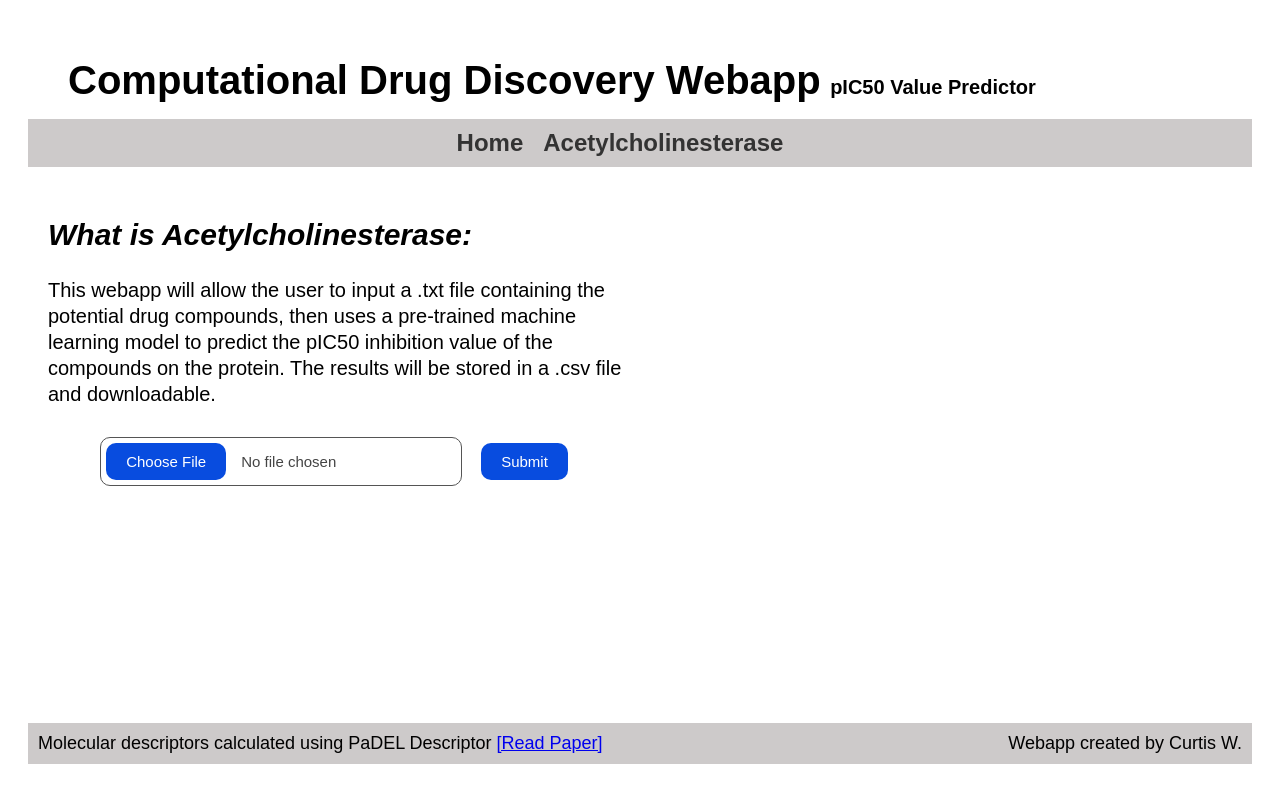
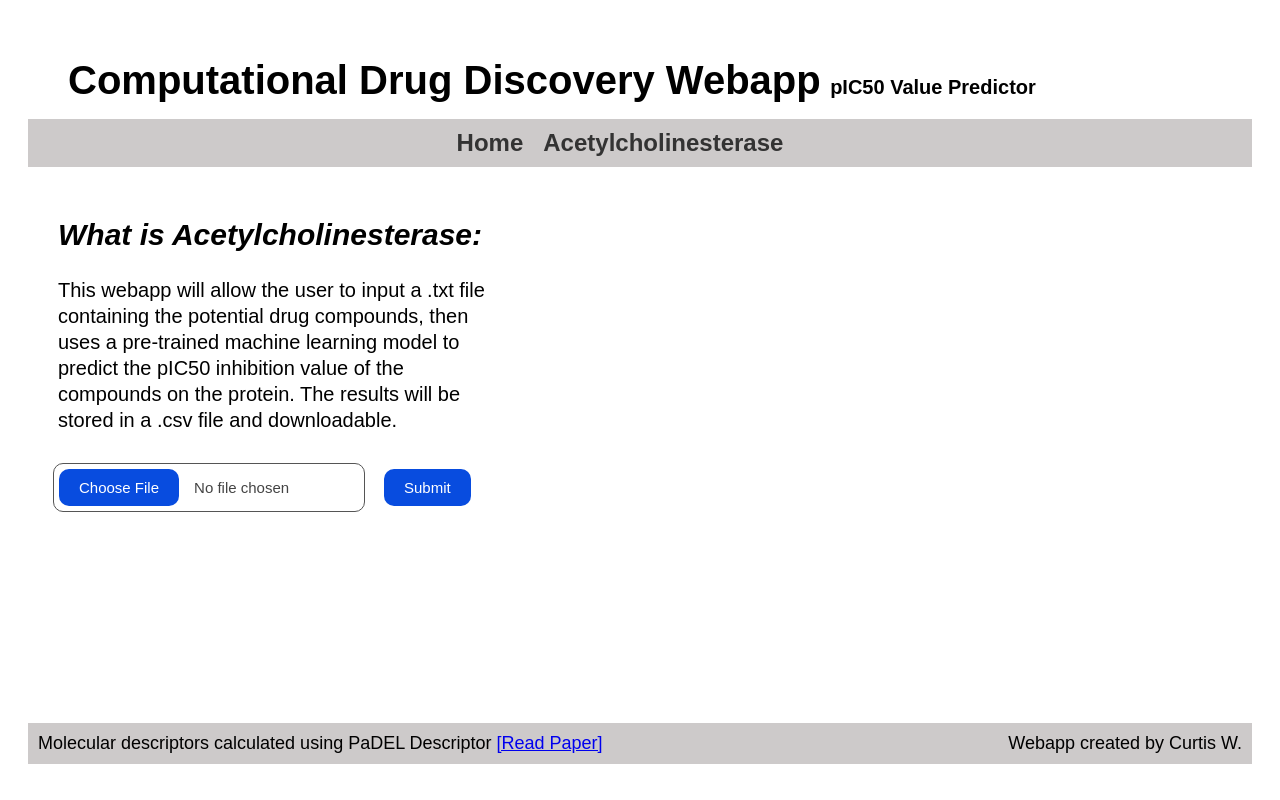
Before and after one commit to Curtis-Wu/Computational-Drug-Discovery-Webapp, a Flask app: page /acetylcholinesterase/ in a window 1280 px wide. Run offline with Flask 3, Linux system fonts and the light colour scheme.

Commit message:
updated df display and css

```diff
--- a/app.py
+++ b/app.py
@@ -29,11 +29,11 @@ def acetylcho():
         file = request.files['file']
         filename = file.filename
         if file and allowed_file(filename):
-            upload = Upload(filename=filename,data = file.read())
-            df = model_predict(upload.data.decode("utf-8"))
-            return render_template('acetylcho.html',success_message = 'File successfully uploaded!',table_data = df)
+            df = model_predict(file.read().decode("utf-8")).sort_values('Predicted IC50 value (nM)')
+            upload = Upload(filename=filename,data = df)
+            return render_template('acetylcho.html',success_message = 'File successfully uploaded!',headings = list(df),data = df.values.tolist())
         else:
-            error_message = 'Please upload a correct file(.txt)!'
+            error_message = 'Please upload a correct file (.txt)!'
             return render_template('acetylcho.html', error_message=error_message)
     return render_template('acetylcho.html',error_message='')
 
--- a/models/acetylcholinesterase/utils.py
+++ b/models/acetylcholinesterase/utils.py
@@ -29,6 +29,7 @@ def model_predict(compounds_list):
     return df1
 
 if __name__ == '__main__':
+    # testing purpose
     my_str = "CHEMBL133897 CHEMBL336398 CHEMBL336398"
     my_list = list(my_str.split(' '))
     res = model_predict(my_list)
--- a/static/acetylcho.css
+++ b/static/acetylcho.css
@@ -4,18 +4,18 @@
   }
 
   .intro-block{
-    margin-left: 10px;
-    /* margin-right: 40px; */
+    margin-left: 20px;
+    margin-right: 30px;
     padding: 10px;
     font-family: Arial, Helvetica, sans-serif;
   }
 
 .upload-block{
-    text-align: center;
+  margin-left: 25px;
 }
 
 input[type=file] {
-    width: 350px;
+    width: 300px;
     max-width: 100%;
     color: #444;
     padding: 5px;
@@ -57,7 +57,7 @@ button:hover {
 }
 
 
-  h2{
+h2{
     font-size:30px;
 }
 p{
@@ -67,19 +67,37 @@ p{
 
 .left-block{
     flex:1;
-    float: left; width: 50%
+    float: left;
+    max-width: 500px;
+    /* width: 30% */
 }
 .right-block{
     flex:1;
     height: 500px;
-    float: right; width: 50%
+    float: right;
+    /* width: 70% */
 }
 
 .message-block{
   height: 25px;
-  text-align: center;
   margin-top: 25px;
   font-size: 20px;
   font-family: Arial, Helvetica, sans-serif;
   font-weight: bold;
+  margin-left: 30px;
 }
+
+.table_row:nth-child(odd){
+  background-color: #e5e5e5;
+}
+.table_cell{
+  padding: 10px;
+}
+.table{
+  font-family: Arial, Helvetica, sans-serif;
+  border-spacing: 0;
+  align-content: center;
+  font-size: 18px;
+  text-align: center;
+  margin-top: 30px;
+}
--- a/templates/acetylcho.html
+++ b/templates/acetylcho.html
@@ -25,8 +25,20 @@
         </div>
 
         <div class = "right-block">
-            <h1>{{table_data}}</h1>
-            {{data | safe}}
+            <table class = "table">
+                <tr class = "table_row">
+                    {% for header in headings %}
+                    <th class = "table_cell">{{ header }}</th>
+                    {% endfor %}
+                </tr>
+                {% for row in data %}
+                <tr class = "table_row">
+                    {% for cell in row %}
+                    <td class = "table_cell"> {{ cell }} </td>
+                    {% endfor %}
+                </tr>
+                {% endfor %}
+            </table>
         </div>
 
 
--- a/utils.py
+++ b/utils.py
@@ -32,6 +32,7 @@ def model_predict(compounds_str):
     return df1
 
 if __name__ == '__main__':
+    # testing purpose
     my_str = "CHEMBL133897 CHEMBL336398 CHEMBL336398"
     my_list = list(my_str.split(' '))
     res = model_predict(my_list)
```
Also changed, not shown: models/acetylcholinesterase/data/descriptors_output.csv (+5 -1 lines), 1 other file.
